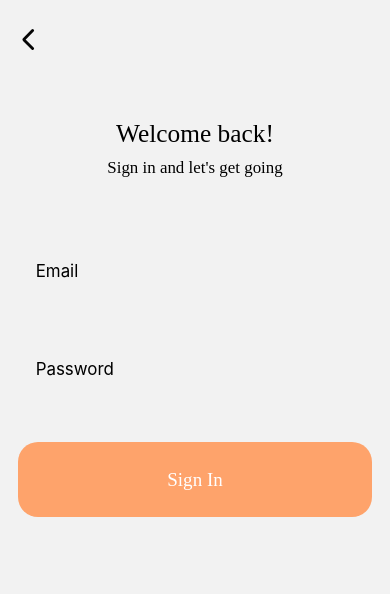
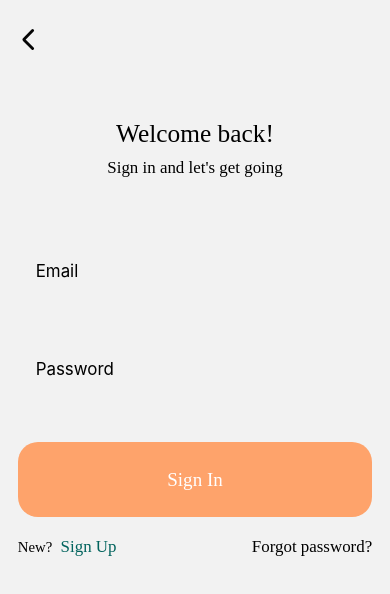
Before and after one commit to slo248/Travelly, a React Native app: screen /Login in a window 390 px wide. Shown: the top 594 px of the page. Built offline with nearby package versions, Linux system fonts and the light colour scheme; what react-native would draw is missing.

Commit message:
done actions

```diff
--- a/src/constants/index.ts
+++ b/src/constants/index.ts
@@ -2,3 +2,5 @@ export const ButtonOnPressNoAction =
   'Button is pressed but no action is defined';
 
 export const FormSubmitNoAction = 'Form is submitted but no action is defined';
+
+export const FeatureNotImplemented = 'Feature is not implemented yet';
--- /dev/null
+++ b/src/screens/Login/Actions.tsx
@@ -0,0 +1,41 @@
+import { Alert, Pressable, StyleSheet, Text, View } from 'react-native';
+import React from 'react';
+import { Texts } from '~/styles/texts';
+import { FeatureNotImplemented } from '~/constants';
+
+interface ActionsProps {
+  onSingUp?: () => void;
+  onForgotPassword?: () => void;
+}
+
+export default function Actions({
+  onSingUp = () => Alert.alert(FeatureNotImplemented),
+  onForgotPassword = () => Alert.alert(FeatureNotImplemented)
+}: ActionsProps) {
+  return (
+    <View style={styles.container}>
+      <View style={styles.row}>
+        <Text style={Texts.p}>New?</Text>
+        <Pressable onPress={onSingUp}>
+          <Text style={[Texts.h3, { color: '#01635D' }]}> Sign Up</Text>
+        </Pressable>
+      </View>
+
+      <Pressable onPress={onForgotPassword}>
+        <Text style={Texts.h3}>Forgot password?</Text>
+      </Pressable>
+    </View>
+  );
+}
+
+const styles = StyleSheet.create({
+  container: {
+    flexDirection: 'row',
+    justifyContent: 'space-between'
+  },
+  row: {
+    flexDirection: 'row',
+    alignItems: 'baseline',
+    columnGap: 4
+  }
+});
--- a/src/screens/Login/index.tsx
+++ b/src/screens/Login/index.tsx
@@ -7,6 +7,7 @@ import { rH, rW } from '~/styles/responsive';
 import Header from './Header';
 import LoginForm from './LoginForm';
 import { globalStyles } from '~/styles/globalStyles';
+import Actions from './Actions';
 
 const Login: FC<LoginProps> = () => {
   const navigation = useNavigation<NavigationProp<RootStackParamList>>();
@@ -27,6 +28,9 @@ const Login: FC<LoginProps> = () => {
       <View style={styles.form}>
         <LoginForm />
       </View>
+      <View style={styles.actions}>
+        <Actions />
+      </View>
     </View>
   );
 };
@@ -39,6 +43,9 @@ const styles = StyleSheet.create({
   },
   form: {
     marginTop: rH(48)
+  },
+  actions: {
+    marginTop: rH(16)
   }
 });
 
```
